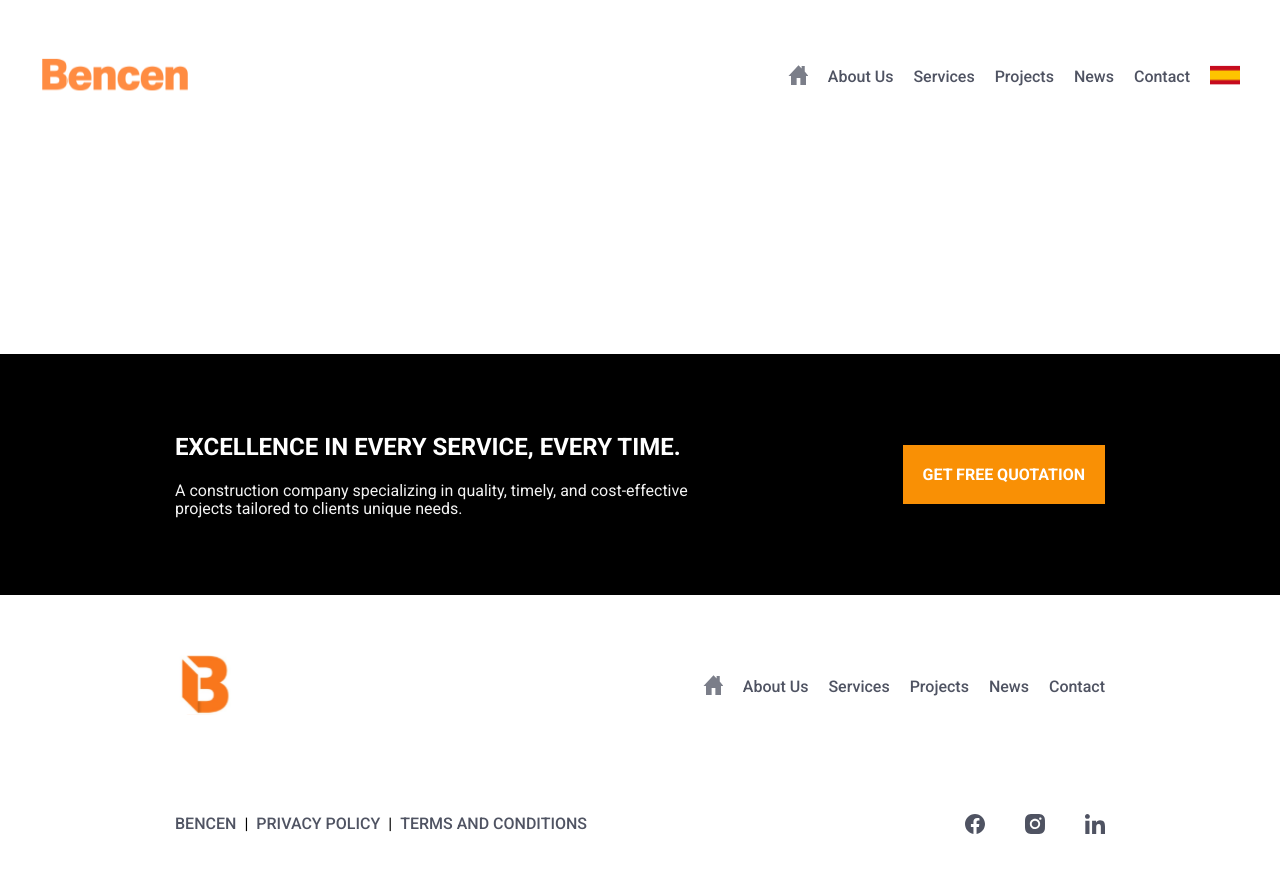
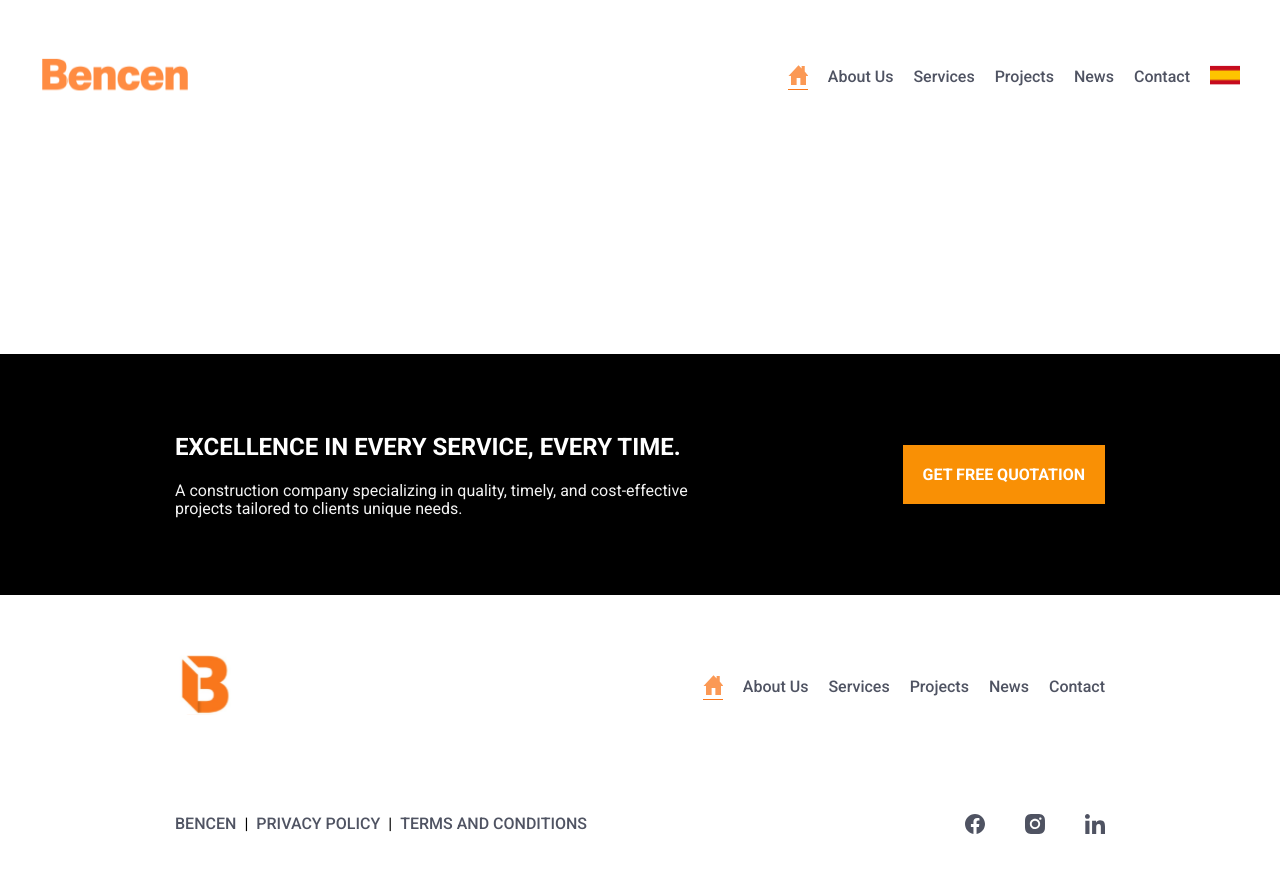
Before and after one commit to ipiccardo/bencen, a Next.js app: page / in a window 1280 px wide. Shown: the top 872 px of the page. Built offline with nearby package versions, Linux system fonts and the light colour scheme.

Commit message:
Le agrego el fill color active al home

```diff
--- a/src/app/components/NavBar/NavBar.tsx
+++ b/src/app/components/NavBar/NavBar.tsx
@@ -5,6 +5,7 @@ import classes from "./navBar.module.css";
 import { convertLinkString } from "@/app/utils";
 import { usePathname } from "next/navigation";
 import IconWithImages from "../IconWithImages/IconWithImages";
+
 
 type NavBarProps = {
   withHome: boolean;
@@ -25,7 +26,7 @@ const NavBar = ({
 }: NavBarProps) => {
   const pathName = usePathname();
 
-
+  console.log(pathName, 'pathName')
 
   return (
     <div>
@@ -36,7 +37,7 @@ const NavBar = ({
         >
           {withHome && (
             <li className={`${father === 'footer' && classes.navBar__home}`}>
-              <Link onClick={handleSideBar} className={classes.navBar__link} href="/">
+              <Link onClick={handleSideBar} className={`${pathName === "/" ? classes.navBar__link && classes.active : classes.navBar__link}`} href="/">
                 <Icon name="home" size={20} />
               </Link>
             </li>
--- a/src/app/components/NavBar/navBar.module.css
+++ b/src/app/components/NavBar/navBar.module.css
@@ -21,6 +21,10 @@
 .active {
   border-bottom: 1px solid var(--logo-color);
   color: var(--logo-color);
+}
+
+.active svg {
+  fill: var(--logo-color);
 }
 
 .navBar__pipes {
```
